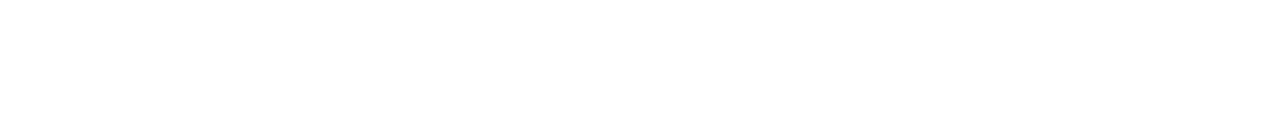
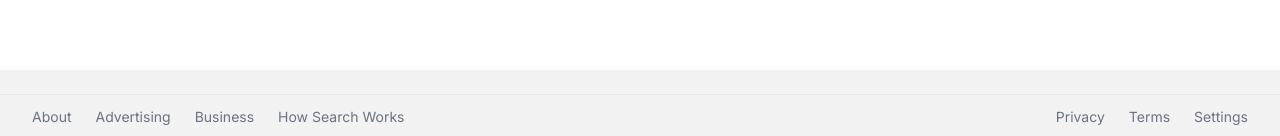
Before and after one commit to Anil-Kumar-TP/next-google-clone, a Next.js app: page / in a window 1280 px wide. Shown: the part 661-797 px from the top of the page. Built offline with nearby package versions, Linux system fonts and the light colour scheme; no server answers.

Commit message:
Completed the Footer Component

```diff
--- a/src/app/layout.js
+++ b/src/app/layout.js
@@ -1,5 +1,6 @@
 import { Inter } from "next/font/google";
 import "./globals.css";
+import Footer from "@/components/Footer";
 
 const inter = Inter({ subsets: ["latin"] });
 
@@ -11,7 +12,10 @@
 export default function RootLayout({ children }) {
   return (
     <html lang="en">
-      <body className={inter.className}>{children}</body>
+      <body className={inter.className}>
+        {children}
+        <Footer/>
+      </body>
     </html>
   );
 }
--- /dev/null
+++ b/src/components/CountryLookup.jsx
@@ -0,0 +1,21 @@
+"use client";
+import React, { useEffect, useState } from 'react'
+
+export default function CountryLookup () {
+    const [country, setCountry] = useState("");
+
+    useEffect(() => {
+        const getCountry = async () => {
+            const response = await fetch("https://api.geoapify.com/v1/ipinfo?&apiKey=b27bd27c9fe84b83b701b9b4e8815ad6")
+                .then((res) => res.json())
+                .then((data) => data.country.name);
+
+            if (!response) return;
+            setCountry(response);
+        }
+        getCountry();
+    }, []);
+    return (
+        <div>{country}</div>
+    );
+};
--- /dev/null
+++ b/src/components/Footer.jsx
@@ -0,0 +1,25 @@
+import React from 'react'
+import CountryLookup from './CountryLookup'
+
+export default function Footer() {
+  return (
+    <footer className='absolute bottom-0 text-sm text-gray-500 bg-[#f2f2f2] w-full'>
+        <div className='border-b px-8 py-3'>
+            <CountryLookup/>
+          </div>
+          <div className='flex flex-col sm:flex-row justify-between items-center px-8 py-3 space-y-7 sm:space-y-0'>
+              <ul className='flex items-center space-x-6'>
+                <li className='hover:underline cursor-pointer'>About</li>
+                <li className='hover:underline cursor-pointer'>Advertising</li>
+                <li className='hover:underline cursor-pointer'>Business</li>
+                <li className='hover:underline cursor-pointer'>How Search Works</li>
+              </ul>
+              <ul className='flex items-center space-x-6'>
+                <li className='hover:underline cursor-pointer'>Privacy</li>
+                <li className='hover:underline cursor-pointer'>Terms</li>
+                <li className='hover:underline cursor-pointer'>Settings</li>
+              </ul>
+          </div>
+    </footer>
+  )
+}
```
